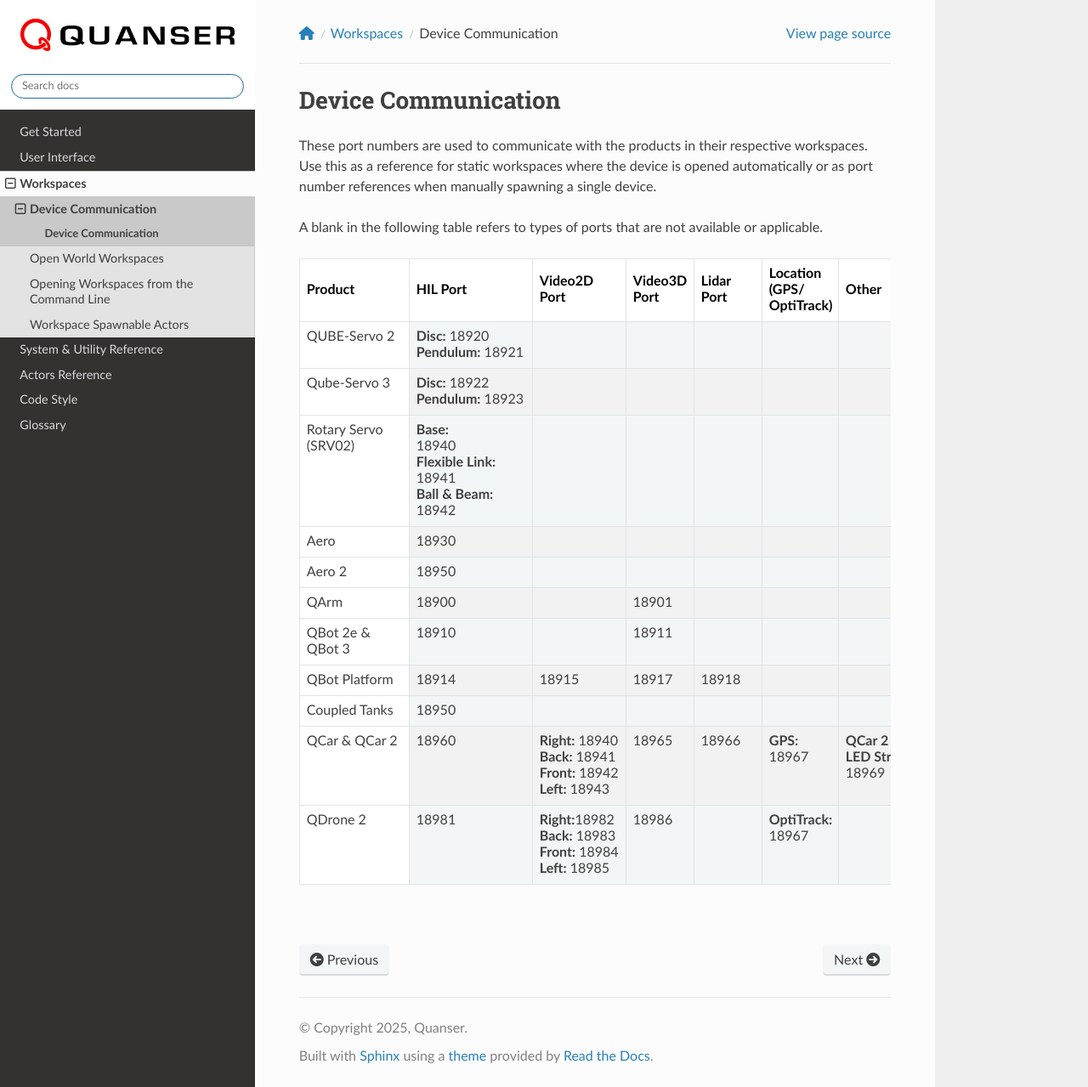
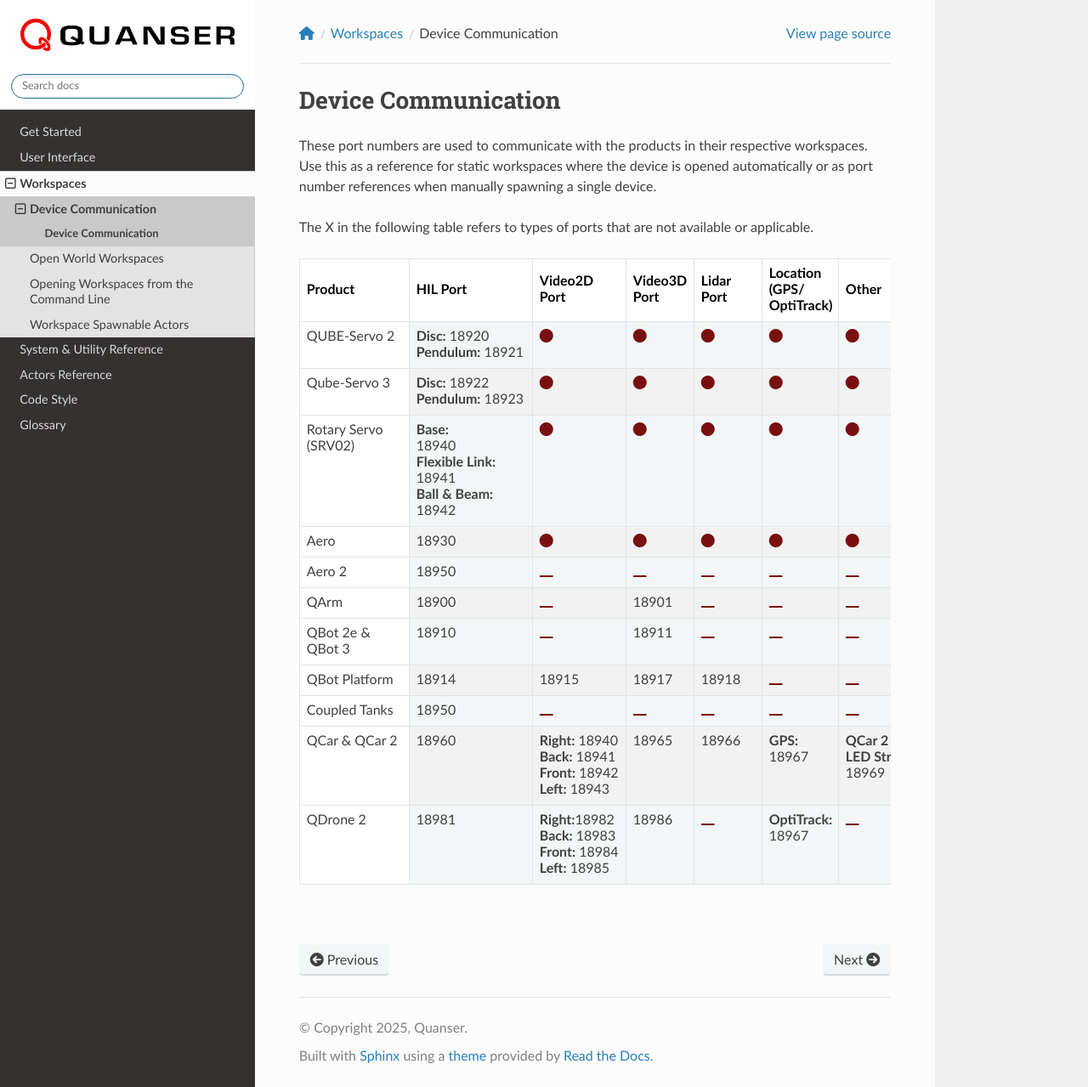
Before and after one commit to quanser/Quanser_Interactive_Labs_Resources, a Sphinx documentation site: the page built from docs/source/Workspaces/port_numbers.rst, in a window 1280 px wide and 1279 px high. Shown: the whole window at 85% size. Built offline with Sphinx 7.4.7 and the Read the Docs theme 3.1.0, drawn with Linux system fonts in a browser that asks for light colours.

Commit message:
testing other icons for port table

```diff
--- a/docs/source/Workspaces/port_numbers.rst
+++ b/docs/source/Workspaces/port_numbers.rst
@@ -7,7 +7,7 @@
 These port numbers are used to communicate with the products in their respective workspaces. Use this as a reference for static
 workspaces where the device is opened automatically or as port number references when manually spawning a single device.
 
-A blank in the following table refers to types of ports that are not available or applicable.
+The X in the following table refers to types of ports that are not available or applicable.
 
 .. raw:: html
 
@@ -94,6 +94,14 @@
     color: rgb(121, 16, 16);
     }
 
+    .fa-circle {
+    color: rgb(121, 16, 16);
+    }
+
+    .fa-window-minimize {
+    color: rgb(121, 16, 16);
+    }
+
     .fa-question {
     color: black;
     }
@@ -134,11 +142,11 @@
                 <strong>Disc:</strong> 18920<br>
                 <strong>Pendulum:</strong> 18921
             </td>
-            <td> </td>
-            <td> </td>
-            <td> </td>
-            <td> </td>
-            <td> </td>
+            <td><i class="fa fa-circle"></i></td>
+            <td><i class="fa fa-circle"></i></td>
+            <td><i class="fa fa-circle"></i></td>
+            <td><i class="fa fa-circle"></i></td>
+            <td><i class="fa fa-circle"></i></td>
         </tr>
         <tr>
             <td>Qube-Servo 3</td>
@@ -146,11 +154,11 @@
                 <strong>Disc:</strong> 18922<br>
                 <strong>Pendulum:</strong> 18923
             </td>
-            <td> </td>
-            <td> </td>
-            <td> </td>
-            <td> </td>
-            <td> </td>
+            <td><i class="fa fa-circle"></i></td>
+            <td><i class="fa fa-circle"></i></td>
+            <td><i class="fa fa-circle"></i></td>
+            <td><i class="fa fa-circle"></i></td>
+            <td><i class="fa fa-circle"></i></td>
         </tr>
         <tr>
             <td>Rotary Servo (SRV02)</td>
@@ -159,47 +167,47 @@
                 <strong>Flexible Link:</strong><br> 18941<br>
                 <strong>Ball &amp; Beam:</strong><br> 18942
             </td>
-            <td> </td>
-            <td> </td>
-            <td> </td>
-            <td> </td>
-            <td> </td>
+            <td><i class="fa fa-circle"></i></td>
+            <td><i class="fa fa-circle"></i></td>
+            <td><i class="fa fa-circle"></i></td>
+            <td><i class="fa fa-circle"></i></td>
+            <td><i class="fa fa-circle"></i></td>
         </tr>
         <tr>
             <td>Aero</td>
             <td>18930</td>
-            <td> </td>
-            <td> </td>
-            <td> </td>
-            <td> </td>
-            <td> </td>
+            <td><i class="fa fa-circle"></i></td>
+            <td><i class="fa fa-circle"></i></td>
+            <td><i class="fa fa-circle"></i></td>
+            <td><i class="fa fa-circle"></i></td>
+            <td><i class="fa fa-circle"></i></td>
         </tr>
         <tr>
             <td>Aero 2</td>
             <td>18950</td>
-            <td> </td>
-            <td> </td>
-            <td> </td>
-            <td> </td>
-            <td> </td>
+            <td><i class="fa fa-window-minimize"></i></td>
+            <td><i class="fa fa-window-minimize"></i></td>
+            <td><i class="fa fa-window-minimize"></i></td>
+            <td><i class="fa fa-window-minimize"></i></td>
+            <td><i class="fa fa-window-minimize"></i></td>
         </tr>
         <tr>
             <td>QArm</td>
             <td>18900</td>
-            <td> </td>
+            <td><i class="fa fa-window-minimize"></i></td>
             <td>18901</td>
-            <td> </td>
-            <td> </td>
-            <td> </td>
+            <td><i class="fa fa-window-minimize"></i></td>
+            <td><i class="fa fa-window-minimize"></i></td>
+            <td><i class="fa fa-window-minimize"></i></td>
         </tr>
         <tr>
             <td>QBot 2e & QBot 3</td>
             <td>18910</td>
-            <td> </td>
+            <td><i class="fa fa-window-minimize"></i></td>
             <td>18911</td>
-            <td> </td>
-            <td> </td>
-            <td> </td>
+            <td><i class="fa fa-window-minimize"></i></td>
+            <td><i class="fa fa-window-minimize"></i></td>
+            <td><i class="fa fa-window-minimize"></i></td>
         </tr>
         <tr>
             <td>QBot Platform</td>
@@ -207,17 +215,17 @@
             <td>18915</td>
             <td>18917</td>
             <td>18918</td>
-            <td> </td>
-            <td> </td>
+            <td><i class="fa fa-window-minimize"></i></td>
+            <td><i class="fa fa-window-minimize"></i></td>
         </tr>
         <tr>
             <td>Coupled Tanks</td>
             <td>18950</td>
-            <td> </td>
-            <td> </td>
-            <td> </td>
-            <td> </td>
-            <td> </td>
+            <td><i class="fa fa-window-minimize"></i></td>
+            <td><i class="fa fa-window-minimize"></i></td>
+            <td><i class="fa fa-window-minimize"></i></td>
+            <td><i class="fa fa-window-minimize"></i></td>
+            <td><i class="fa fa-window-minimize"></i></td>
         </tr>
         <tr>
             <td>QCar & QCar 2</td>
@@ -243,9 +251,9 @@
                 <strong>Left:</strong> 18985
             </td>
             <td>18986</td>
-            <td> </td>
+            <td><i class="fa fa-window-minimize"></i></td>
             <td><strong>OptiTrack:</strong> 18967</td>
-            <td> </td>
+            <td><i class="fa fa-window-minimize"></i></td>
         </tr>
     </tbody>
     </table>
```
